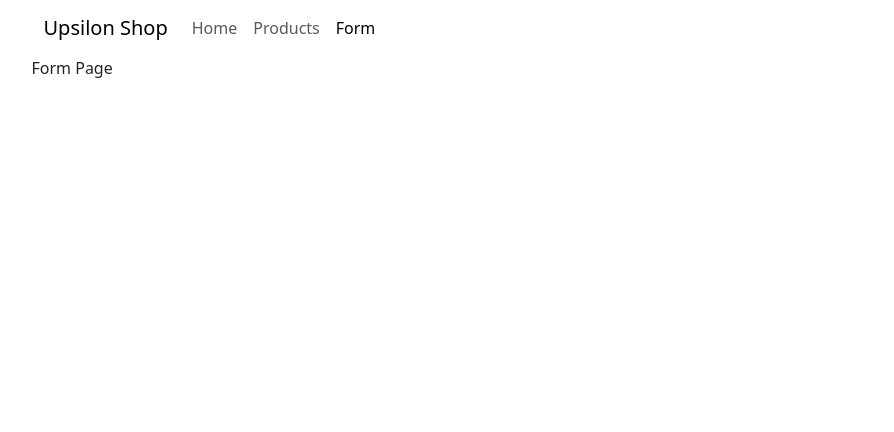
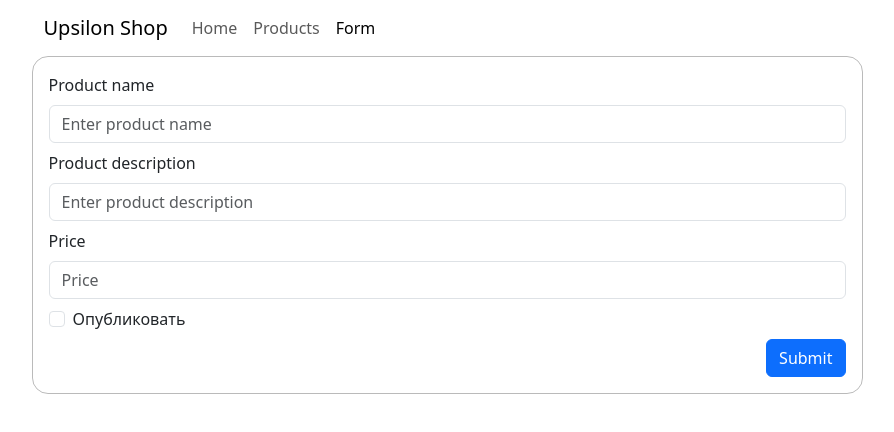
Before and after one commit to msultanovdev/upsilon-test, a React (Create React App) app: page /form in a window 1280 px wide. Shown: the top 432 px of the page, without its empty margins (193-1087 px from the left). Built offline with nearby package versions, Linux system fonts and the light colour scheme.

Commit message:
feat: add form layout

```diff
--- a/package.json
+++ b/package.json
@@ -17,6 +17,7 @@
     "react": "^18.2.0",
     "react-bootstrap": "^2.10.2",
     "react-dom": "^18.2.0",
+    "react-hook-form": "^7.51.2",
     "react-redux": "^9.1.0",
     "react-router-bootstrap": "^0.26.2",
     "react-router-dom": "^6.22.3",
--- /dev/null
+++ b/src/pages/FormPage/FormPage.module.css
@@ -0,0 +1,10 @@
+.formContainer {
+  padding: 1rem;
+  border: 1px solid rgba(0, 0, 0, 0.27);
+  border-radius: 16px;
+}
+
+.submitBtnWrapper {
+  display: flex;
+  justify-content: end;
+}
--- a/src/pages/FormPage/FormPage.tsx
+++ b/src/pages/FormPage/FormPage.tsx
@@ -1,5 +1,33 @@
+import { Form, Button } from "react-bootstrap";
+import cl from "./FormPage.module.css";
+
 const FormPage = () => {
-  return <div>Form Page</div>;
+  return (
+    <div className={cl.formContainer}>
+      <Form>
+        <Form.Group className="mb-2" controlId="formBasicName">
+          <Form.Label>Product name</Form.Label>
+          <Form.Control type="text" placeholder="Enter product name" />
+        </Form.Group>
+        <Form.Group className="mb-2" controlId="formBasicDescription">
+          <Form.Label>Product description</Form.Label>
+          <Form.Control type="text" placeholder="Enter product description" />
+        </Form.Group>
+        <Form.Group className="mb-2" controlId="formBasicPrice">
+          <Form.Label>Price</Form.Label>
+          <Form.Control type="numeric" placeholder="Price" />
+        </Form.Group>
+        <Form.Group className="mb-2" controlId="formBasicCheckbox">
+          <Form.Check type="checkbox" label="Опубликовать" />
+        </Form.Group>
+        <div className={cl.submitBtnWrapper}>
+          <Button variant="primary" type="submit">
+            Submit
+          </Button>
+        </div>
+      </Form>
+    </div>
+  );
 };
 
 export default FormPage;
```
Also changed, not shown: 1 other file (tests, documents, lock files or other folders).
